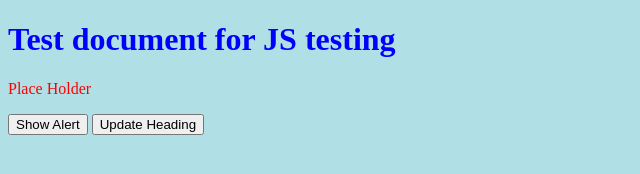
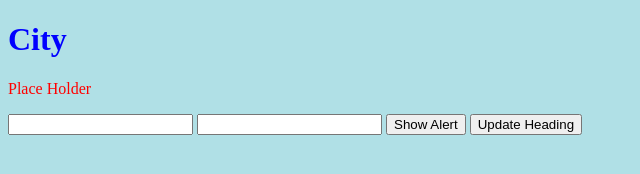
Before and after one commit to dfarina2014/phase-1-app-project, a plain HTML site: page index.html in a window 1280 px wide. Shown: the whole page, without its empty margins (0-640 px from the left). Drawn offline with Linux system fonts and the light colour scheme.

Commit message:
Update index.html

```diff
--- a/index.html
+++ b/index.html
@@ -11,11 +11,14 @@
 
 <body>
     <div class="content-wrapper">
-        <h1 id="heading">Test document for JS testing</h1>
+        <h1 id="heading">City</h1>
         <p>Place Holder</p>
 
+            <input  type="text"></input>
+            <input  type="text"></input>
             <button type="button" onclick="showAlert()">Show Alert</button>
             <button type="button" onclick="updateHeading()">Update Heading</button>
+
     </div>
 </body>
 
```
